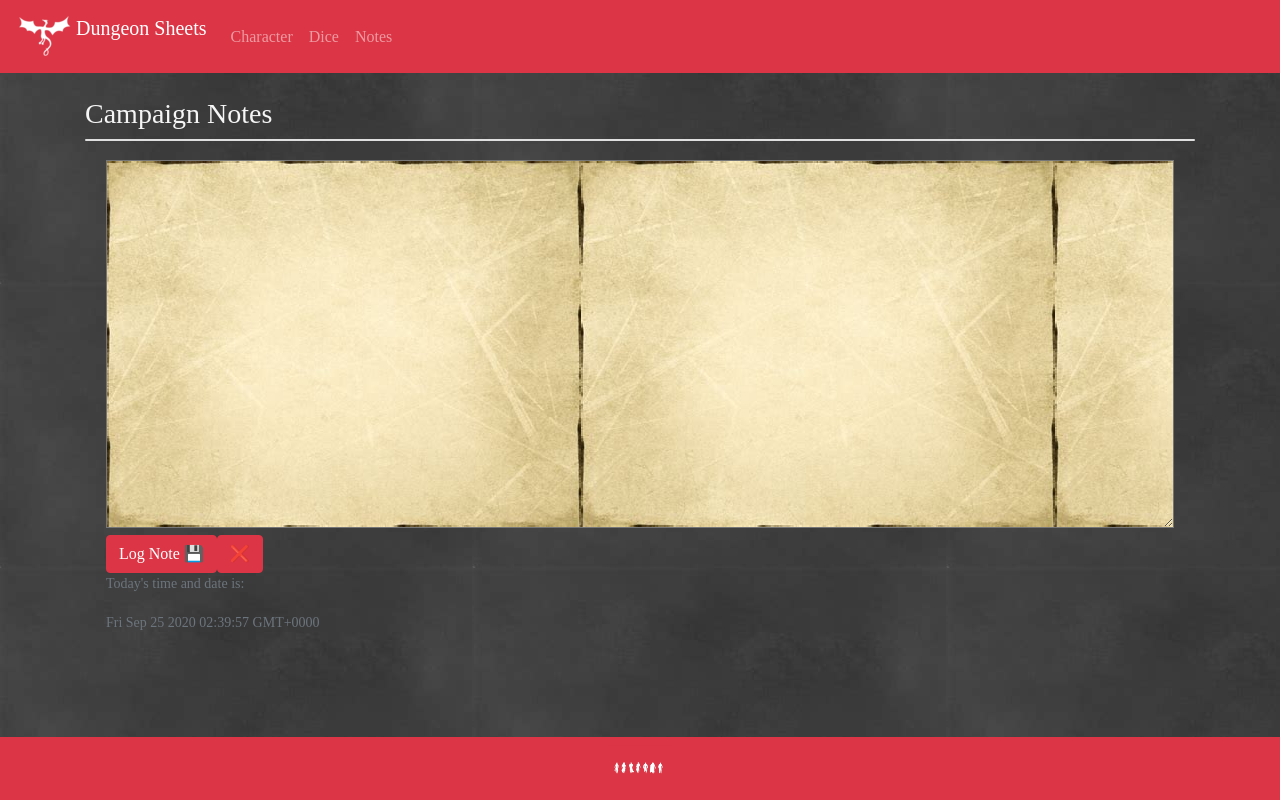
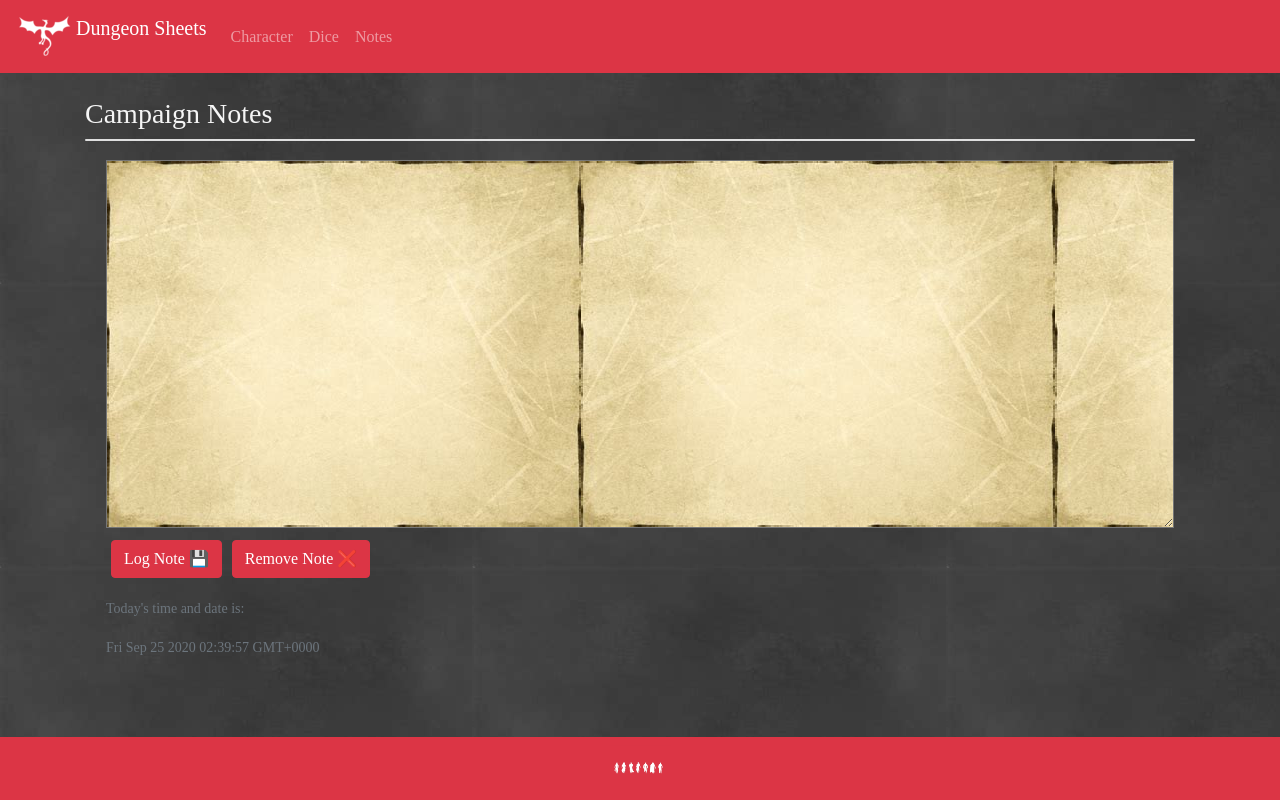
Before and after one commit to Amadueno/ddproject3, a React (Create React App) app in the folder client/: page /notes in a window 1280 px wide. Built offline with nearby package versions, Linux system fonts and the light colour scheme; a web font is replaced by a local one; what dice-roller-dnd would draw is missing.

Commit message:
slight change to button spacing/wording

```diff
--- a/client/src/pages/Character/dndstyles.css
+++ b/client/src/pages/Character/dndstyles.css
@@ -5,6 +5,7 @@
   padding: 20px;
   width: 200px;
   height: auto;
+  margin-bottom: 20px;
 }
 
 .d-and-d-character-sheet input[type=text] {
--- a/client/src/pages/Notes/Notes.js
+++ b/client/src/pages/Notes/Notes.js
@@ -74,8 +74,14 @@ const Notes = () => {
                       onChange={noteState.handleInputChange}
                       style={{width: '100%', height: '23rem'}}>
                   </textarea>
-                    <Button onClick={noteState.handleCreateNote} color="danger">Log Note 💾</Button>
-                    <Button color='danger' onClick={noteState.handleRemoveNote}>❌</Button>
+                  <Button onClick={noteState.handleCreateNote} color="danger" style={{
+                    margin: '5px',
+                    marginBottom: '20px'
+                  }}>Log Note 💾</Button>
+                  <Button color='danger' onClick={noteState.handleRemoveNote} style={{
+                    margin: '5px',
+                    marginBottom: '20px'
+                  }}>Remove Note ❌</Button>
                   <small className="text-muted">
                     <p>Today's time and date is:</p>
                     <Moment />
```
